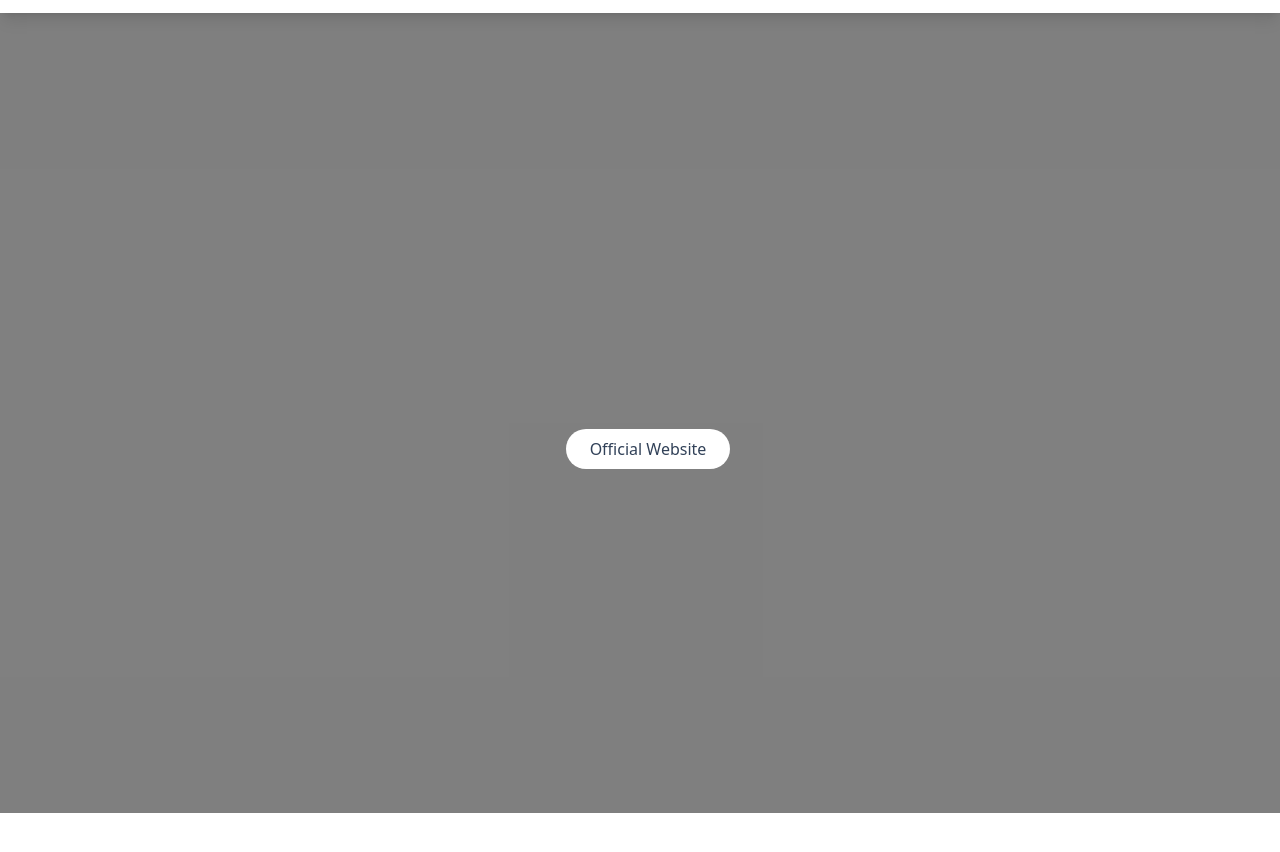
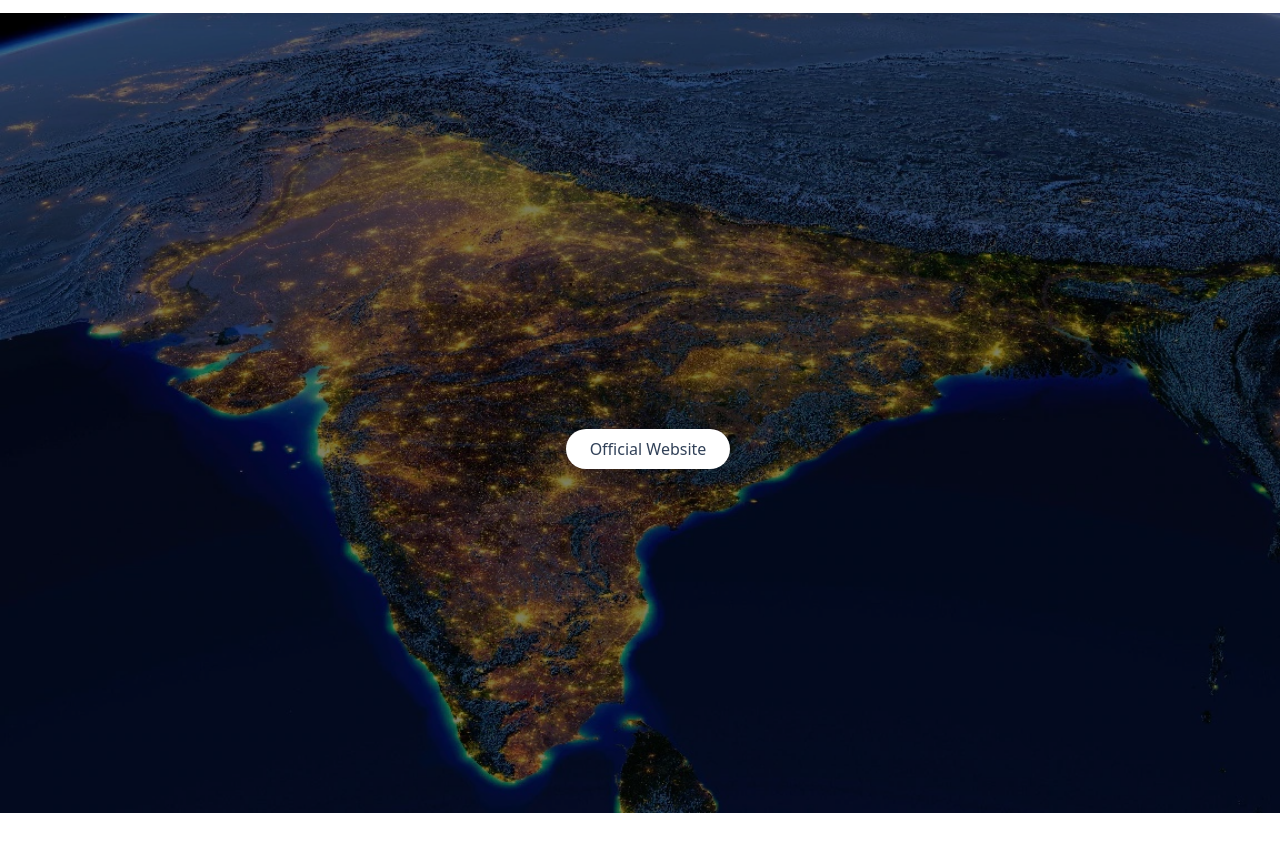
Before and after one commit to shoubhit06/Web-Weavers-New-Version, a website: page initiative.html in a window 1280 px wide. Shown: the part 86-938 px from the top of the page. Drawn offline with nearby package versions, Linux system fonts and the light colour scheme.

Commit message:
Update initiative.html

```diff
--- a/initiative.html
+++ b/initiative.html
@@ -49,7 +49,7 @@
     </div>
 
     <div
-      class="bg-[./url(assets/India.webp)] bg-no-repeat bg-cover w-full h-screen min-h-180 mb-5"
+      class="bg-[url(./assets/India.webp)] bg-no-repeat bg-cover w-full h-screen min-h-180 mb-5"
     >
       <div
         class="text-center position-absolute bg-black/50 w-full h-full flex flex-col justify-center items-center md:px-100 px-20"
```
